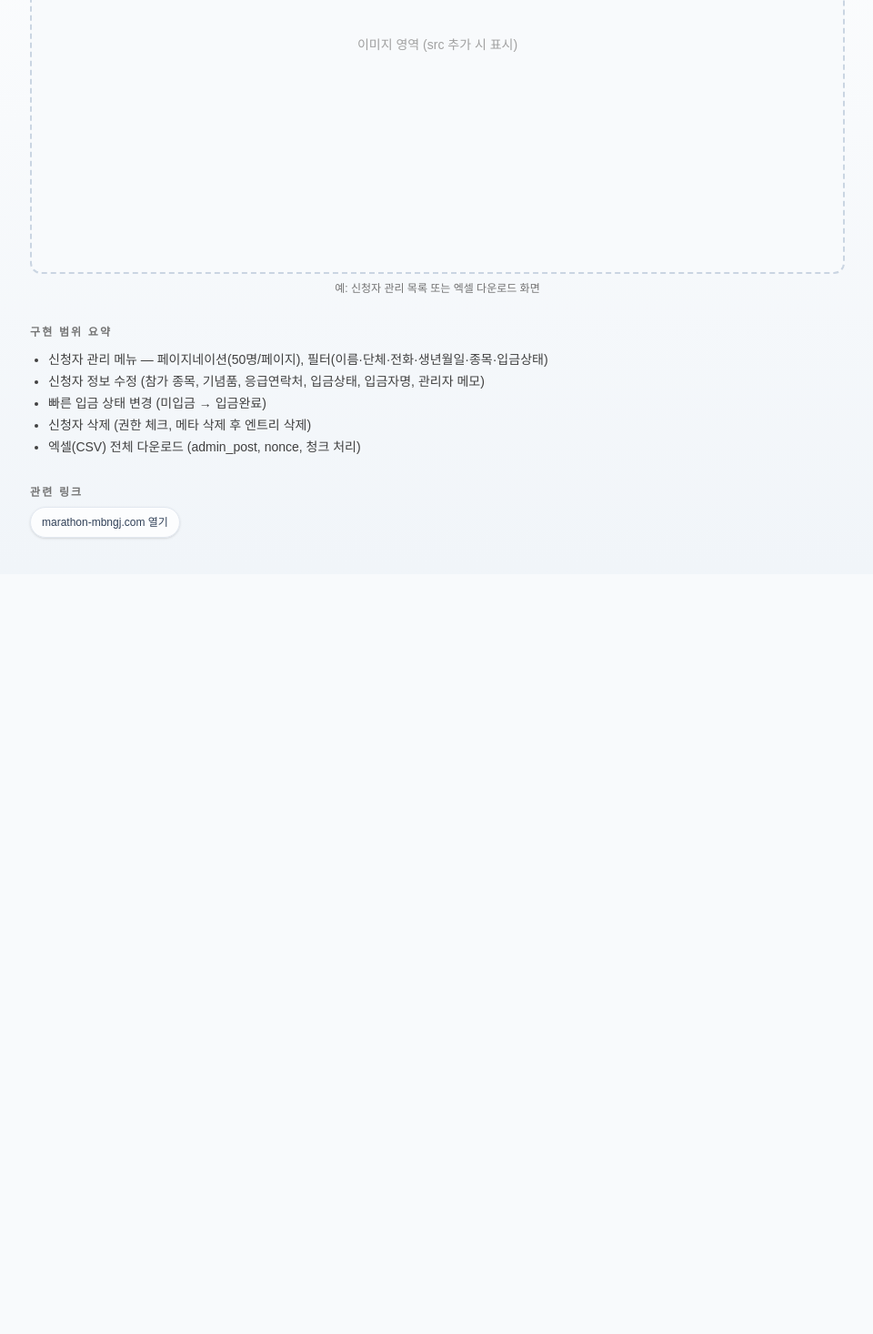
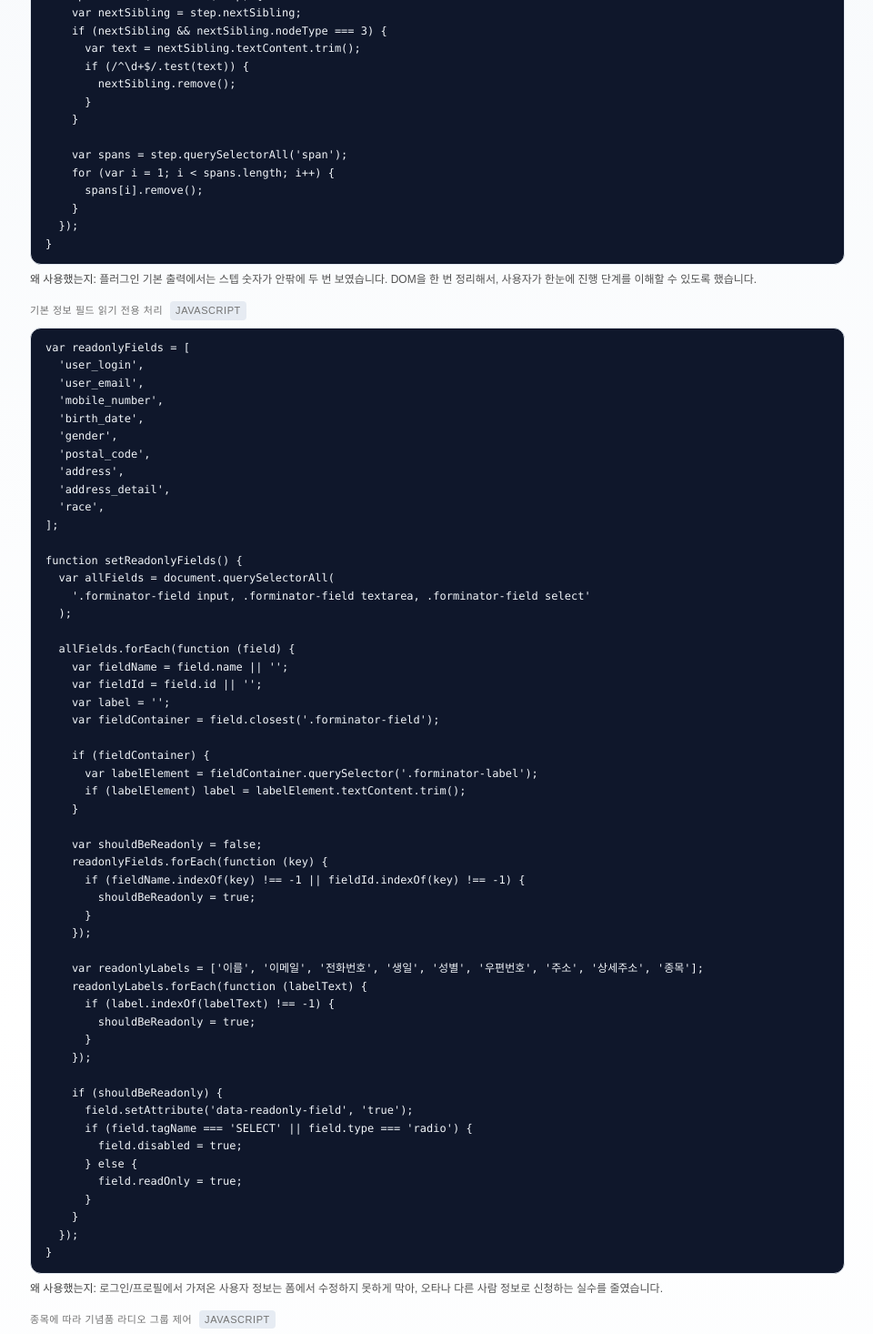
Before and after one commit to wooju01/profile_page, a Next.js app: page /projects/mbn-marathon in a window 1280 px wide. Shown: the part 1330-2796 px from the top of the page at 91% size, without its empty margins (159-1119 px from the left). Before the commit the page ends 1961 px from the top, so only its background shows below. Built offline with nearby package versions, Linux system fonts and the light colour scheme.

Commit message:
feat:mbn 마라톤 70%

```diff
--- a/app/projects/mbn-marathon/page.tsx
+++ b/app/projects/mbn-marathon/page.tsx
@@ -36,7 +36,7 @@ export default function MbnMarathonPage() {
             <h1 className="text-xl md:text-2xl font-semibold text-neutral-900 dark:text-neutral-50">
               MBN 거제마라톤
             </h1>
-            <p className="text-sm md:text-base text-neutral-600 dark:text-neutral-300">
+            <p className="text-[15px] md:text-base text-neutral-600 dark:text-neutral-300">
               마라톤 대회 참가자의 신청부터 관리자 운영까지 전 과정을 디지털화한 대회 운영 웹 서비스입니다.
               관리자용 <strong>신청자 입금 관리 페이지</strong>(페이지네이션·수정/삭제·엑셀 다운로드)를 구현했습니다.
             </p>
@@ -55,7 +55,7 @@ export default function MbnMarathonPage() {
         <section className="space-y-3">
           <h2 className={SECTION_HEADING}>사용 기술 & 선택 이유</h2>
           <div className="rounded-2xl border border-slate-200 bg-white/80 p-5 dark:border-slate-700/80 dark:bg-slate-900/60">
-            <ul className="space-y-3 text-sm text-neutral-700 dark:text-neutral-200">
+            <ul className="space-y-3 text-[15px] text-neutral-700 dark:text-neutral-200">
               <li>
                 <strong>WordPress + Forminator</strong> — 배포 준비 기간이 <strong>1주일</strong>로 짧아
                 처음부터 풀스택으로 개발하기보다, 빠르게 운영 가능한 워드프레스와 신청서 작성 플러그인(Forminator) 기반으로
@@ -77,7 +77,7 @@ export default function MbnMarathonPage() {
         {/* 2. 주요 코드 예시 — 삭제 처리 */}
         <section className="space-y-3">
           <h2 className={SECTION_HEADING}>주요 코드 예시</h2>
-          <p className="text-sm text-neutral-600 dark:text-neutral-300">
+          <p className="text-[15px] text-neutral-600 dark:text-neutral-300">
             신청자 삭제 시 메타를 먼저 지운 뒤 엔트리를 삭제해, 외래키/정합성을 맞춘 부분입니다.
           </p>
           <CodeBlock
@@ -102,23 +102,150 @@ export default function MbnMarathonPage() {
           />
         </section>
 
-        {/* 3. 스크린샷 — 포트폴리오용 이미지 */}
-        <section className="space-y-3">
-          <h2 className={SECTION_HEADING}>스크린샷</h2>
-          <p className="text-sm text-neutral-600 dark:text-neutral-300">
-            관리자 신청자 목록 화면이나 엑셀 다운로드 결과 등을 넣을 수 있는 영역입니다. 이미지는 <code className="rounded bg-slate-100 px-1 dark:bg-slate-800">public/projects/mbn-marathon/</code> 에 넣고 <code className="rounded bg-slate-100 px-1 dark:bg-slate-800">src=&quot;/projects/mbn-marathon/파일명.png&quot;</code> 로 사용하면 됩니다.
+        {/* 3. 신청 폼 UX 개선 코드 예시 */}
+        <section className="space-y-4">
+          <h2 className={SECTION_HEADING}>신청 폼 UX 개선</h2>
+          <p className="text-[15px] text-neutral-600 dark:text-neutral-300">
+            Forminator 기본 폼 UI만으로는 해결되지 않던 문제(스텝 숫자 중복, 주소 잘림, 종목에 따라 다른 기념품 선택)를 CSS와
+            자바스크립트로 커스터마이즈했습니다.
           </p>
-          <PortfolioImage
-            placeholder
-            alt="MBN 마라톤 관리자 화면 예시"
-            caption="예: 신청자 관리 목록 또는 엑셀 다운로드 화면"
+
+          <CodeBlock
+            title="스텝 인디케이터 정리"
+            language="JavaScript"
+            code={`function fixStepIndicators() {
+  var steps = document.querySelectorAll(
+    '.forminator-custom-form .forminator-pagination-steps button,' +
+    '.forminator-custom-form .forminator-pagination-steps .forminator-step'
+  );
+
+  steps.forEach(function (step) {
+    var nextSibling = step.nextSibling;
+    if (nextSibling && nextSibling.nodeType === 3) {
+      var text = nextSibling.textContent.trim();
+      if (/^\\d+$/.test(text)) {
+        nextSibling.remove();
+      }
+    }
+
+    var spans = step.querySelectorAll('span');
+    for (var i = 1; i < spans.length; i++) {
+      spans[i].remove();
+    }
+  });
+}`}
+            why="플러그인 기본 출력에서는 스텝 숫자가 안팎에 두 번 보였습니다. DOM을 한 번 정리해서, 사용자가 한눈에 진행 단계를 이해할 수 있도록 했습니다."
+          />
+
+          <CodeBlock
+            title="기본 정보 필드 읽기 전용 처리"
+            language="JavaScript"
+            code={`var readonlyFields = [
+  'user_login',
+  'user_email',
+  'mobile_number',
+  'birth_date',
+  'gender',
+  'postal_code',
+  'address',
+  'address_detail',
+  'race',
+];\n\nfunction setReadonlyFields() {
+  var allFields = document.querySelectorAll(
+    '.forminator-field input, .forminator-field textarea, .forminator-field select'
+  );
+\n  allFields.forEach(function (field) {
+    var fieldName = field.name || '';
+    var fieldId = field.id || '';
+    var label = '';
+    var fieldContainer = field.closest('.forminator-field');\n
+    if (fieldContainer) {
+      var labelElement = fieldContainer.querySelector('.forminator-label');
+      if (labelElement) label = labelElement.textContent.trim();
+    }\n
+    var shouldBeReadonly = false;
+    readonlyFields.forEach(function (key) {
+      if (fieldName.indexOf(key) !== -1 || fieldId.indexOf(key) !== -1) {
+        shouldBeReadonly = true;
+      }
+    });\n
+    var readonlyLabels = ['이름', '이메일', '전화번호', '생일', '성별', '우편번호', '주소', '상세주소', '종목'];
+    readonlyLabels.forEach(function (labelText) {
+      if (label.indexOf(labelText) !== -1) {
+        shouldBeReadonly = true;
+      }
+    });\n
+    if (shouldBeReadonly) {
+      field.setAttribute('data-readonly-field', 'true');
+      if (field.tagName === 'SELECT' || field.type === 'radio') {
+        field.disabled = true;
+      } else {
+        field.readOnly = true;
+      }
+    }
+  });
+}`}
+            why="로그인/프로필에서 가져온 사용자 정보는 폼에서 수정하지 못하게 막아, 오타나 다른 사람 정보로 신청하는 실수를 줄였습니다."
+          />
+
+          <CodeBlock
+            title="종목에 따라 기념품 라디오 그룹 제어"
+            language="JavaScript"
+            code={`function handleRadioGroups() {
+  var params = new URLSearchParams(window.location.search);
+  var race = (params.get('race') || '').trim().toUpperCase(); // HALF / 10KM / 4KM
+  if (!race) return;\n
+  var sizeGroup = null;
+  var giftGroup = null;
+  var labels = document.querySelectorAll('.forminator-label');\n
+  labels.forEach(function (label) {
+    var txt = label.textContent.trim();
+    var fieldContainer = label.closest('.forminator-field');
+    if (!fieldContainer) return;
+\n    if (txt.indexOf('패키지 종류') !== -1 && txt.indexOf('4km') === -1 && txt.indexOf('4KM') === -1) {
+      sizeGroup = fieldContainer;
+    }\n    if (txt.indexOf('패키지 종류(4km') !== -1 || txt.indexOf('패키지 종류(4KM') !== -1) {
+      giftGroup = fieldContainer;
+    }
+  });\n
+  if (!sizeGroup || !giftGroup) return;\n
+  function setGroupDisabled(groupEl, disabled) {
+    var radios = groupEl.querySelectorAll('input[type=\"radio\"]');
+    groupEl.style.display = disabled ? 'none' : '';
+    radios.forEach(function (r) {
+      r.disabled = disabled;
+      if (disabled) r.checked = false;
+    });
+  }\n
+  if (race === 'HALF' || race === '10KM') {
+    setGroupDisabled(giftGroup, true);
+    setGroupDisabled(sizeGroup, false);
+  } else if (race === '4KM') {
+    setGroupDisabled(sizeGroup, true);
+    setGroupDisabled(giftGroup, false);
+  }
+}`}
+            why="하나의 신청 폼 안에서 HALF/10KM와 4KM가 서로 다른 기념품 그룹을 사용하기 때문에, 잘못된 조합으로 선택할 수 없도록 종목에 맞는 라디오 그룹만 노출했습니다."
           />
         </section>
 
-        {/* 4. 구현 범위 요약 */}
+        {/* 4. 스크린샷 — 포트폴리오용 이미지 */}
+        <section className="space-y-3">
+          <h2 className={SECTION_HEADING}>스크린샷</h2>
+          <p className="text-[15px] text-neutral-600 dark:text-neutral-300">
+            아래 이미지는 실제 운영과 동일한 스타일로 구성한 신청 폼 데모 페이지의 스크린샷입니다.
+          </p>
+          <PortfolioImage
+            src="/images/%20application.png"
+            alt="MBN 마라톤 신청 폼 데모 화면"
+            caption="로그인 사용자 정보가 자동 채워진 신청 폼과 패키지 선택 UI"
+          />
+        </section>
+
+        {/* 5. 구현 범위 요약 */}
         <section className="space-y-3">
           <h2 className={SECTION_HEADING}>구현 범위 요약</h2>
-          <ul className="list-disc space-y-1 pl-5 text-sm text-neutral-700 dark:text-neutral-200">
+          <ul className="list-disc space-y-1 pl-5 text-[15px] text-neutral-700 dark:text-neutral-200">
             <li>신청자 관리 메뉴 — 페이지네이션(50명/페이지), 필터(이름·단체·전화·생년월일·종목·입금상태)</li>
             <li>신청자 정보 수정 (참가 종목, 기념품, 응급연락처, 입금상태, 입금자명, 관리자 메모)</li>
             <li>빠른 입금 상태 변경 (미입금 → 입금완료)</li>
@@ -127,7 +254,7 @@ export default function MbnMarathonPage() {
           </ul>
         </section>
 
-        {/* 5. 사이트 링크 */}
+        {/* 6. 사이트 링크 */}
         <section className="space-y-2">
           <h2 className={SECTION_HEADING}>관련 링크</h2>
           <Link
```
Also changed, not shown: public/images/ application.png (added).
